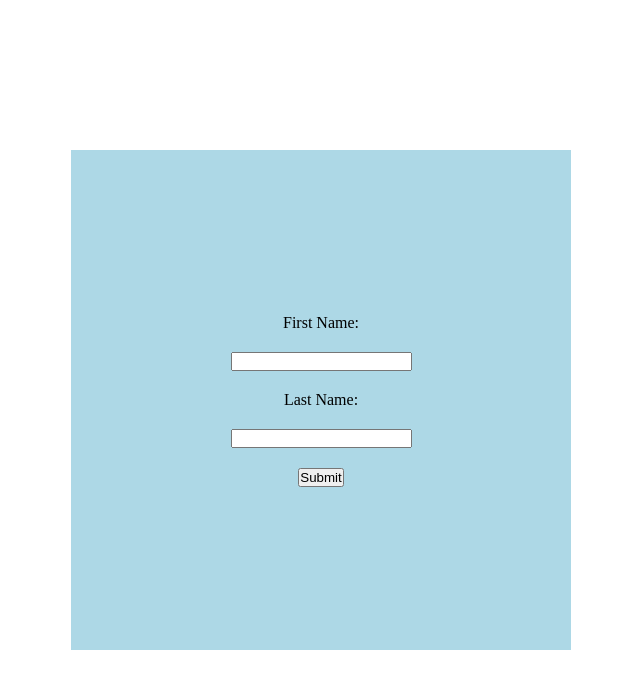
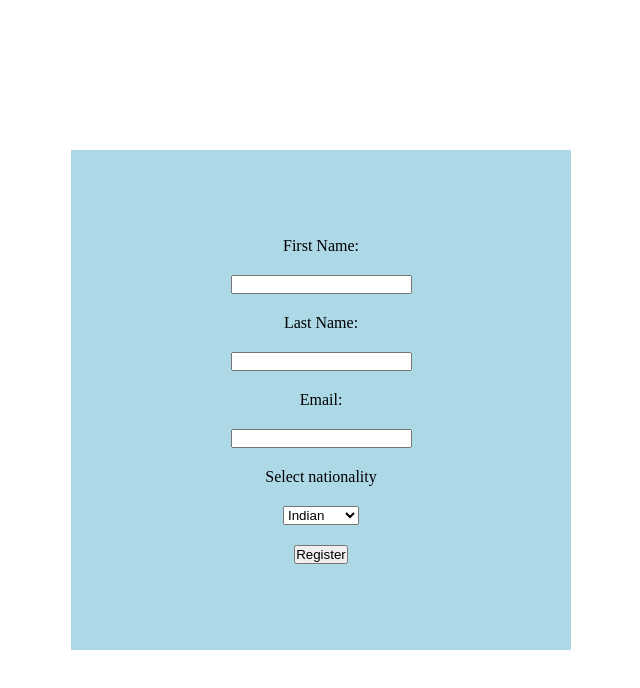
Before and after one commit to anuann-varghese/RegisterForm, a plain HTML site: page index.html in a window 1280 px wide. Shown: the whole page, without its empty margins (319-959 px from the left). Drawn offline with Linux system fonts and the light colour scheme.

Commit message:
Added a registration form

```diff
--- a/index.html
+++ b/index.html
@@ -13,7 +13,20 @@
     <input type="text" id="Fname">
     <label for="Lname">Last Name:</label>
     <input type="text" id="Lname">
-<input type="submit" value="Submit">
+    <label for="mail">Email:</label>
+    <input type="email" name="" id="mail">
+<label for="nation">Select nationality</label>
+    <select name="nation" id="nation">
+<option value="Indian">Indian</option>
+<option value="German">German</option>
+<option value="Syrian">Syrian</option>
+<option value="Ukranian">Ukranian</option>
+
+
+
+    </select>
+
+<input type="submit" value="Register">
 </div>
    </form>
 </body>
```
